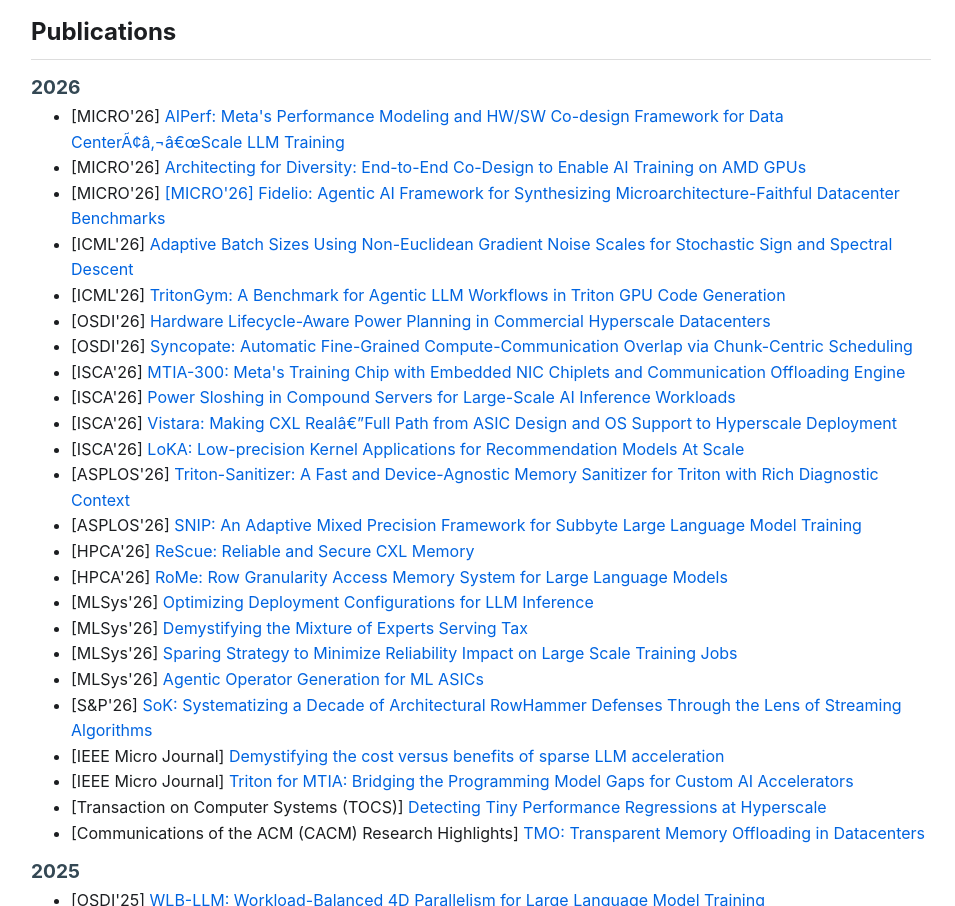
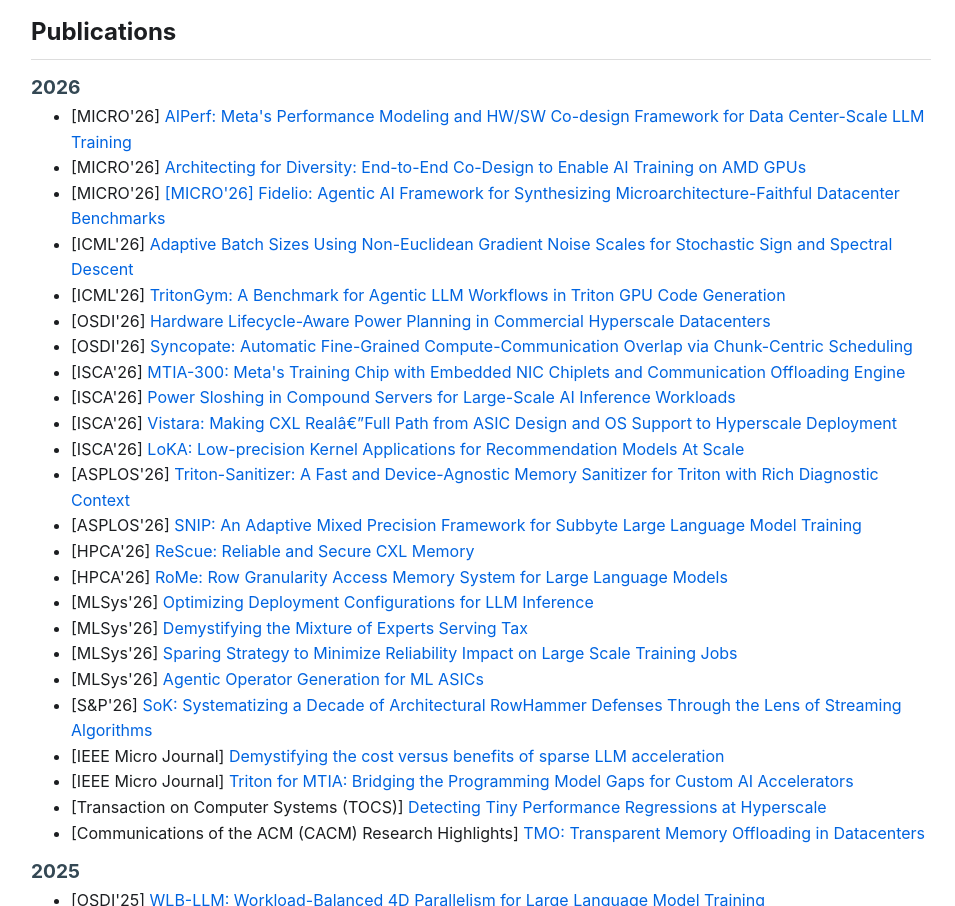
Before and after one commit to aisystemcodesign/aisystemcodesign.github.io, a plain HTML site: page index.html in a window 1280 px wide. Shown: the part 2991-3897 px from the top of the page, without its empty margins (159-1114 px from the left). Drawn offline with Linux system fonts and the light colour scheme; a web font is replaced by a local one.

Commit message:
Fix typo in publication title for MICRO'26 paper

```diff
--- a/index.html
+++ b/index.html
@@ -209,7 +209,7 @@ Adaptive Lossy Compression</a></li>
 
 <h3 id="2026-papers">2026</h3>
 <ul>
-    <li>[MICRO'26] <a href="https://aisystemcodesign.github.io/papers/MICRO26-AIPerf.pdf">AIPerf: Meta's Performance Modeling and HW/SW Co-design Framework for Data Centerâ€“Scale LLM Training</a></li>
+    <li>[MICRO'26] <a href="https://aisystemcodesign.github.io/papers/MICRO26-AIPerf.pdf">AIPerf: Meta's Performance Modeling and HW/SW Co-design Framework for Data Center-Scale LLM Training</a></li>
     <li>[MICRO'26] <a href="https://arxiv.org/pdf/2610.22230">Architecting for Diversity: End-to-End Co-Design to Enable AI Training on AMD GPUs</a></li>
     <li>[MICRO'26] <a href="https://jovans2.github.io/files/Power_Roofline_MICRO.pdf>Power Roofline</a></li>
     <li>[MICRO'26] <a href="https://jovans2.github.io/files/Fidelio_MICRO_CameraReady_Final.pdf">Fidelio: Agentic AI Framework for Synthesizing Microarchitecture-Faithful Datacenter Benchmarks</a></li>
```
